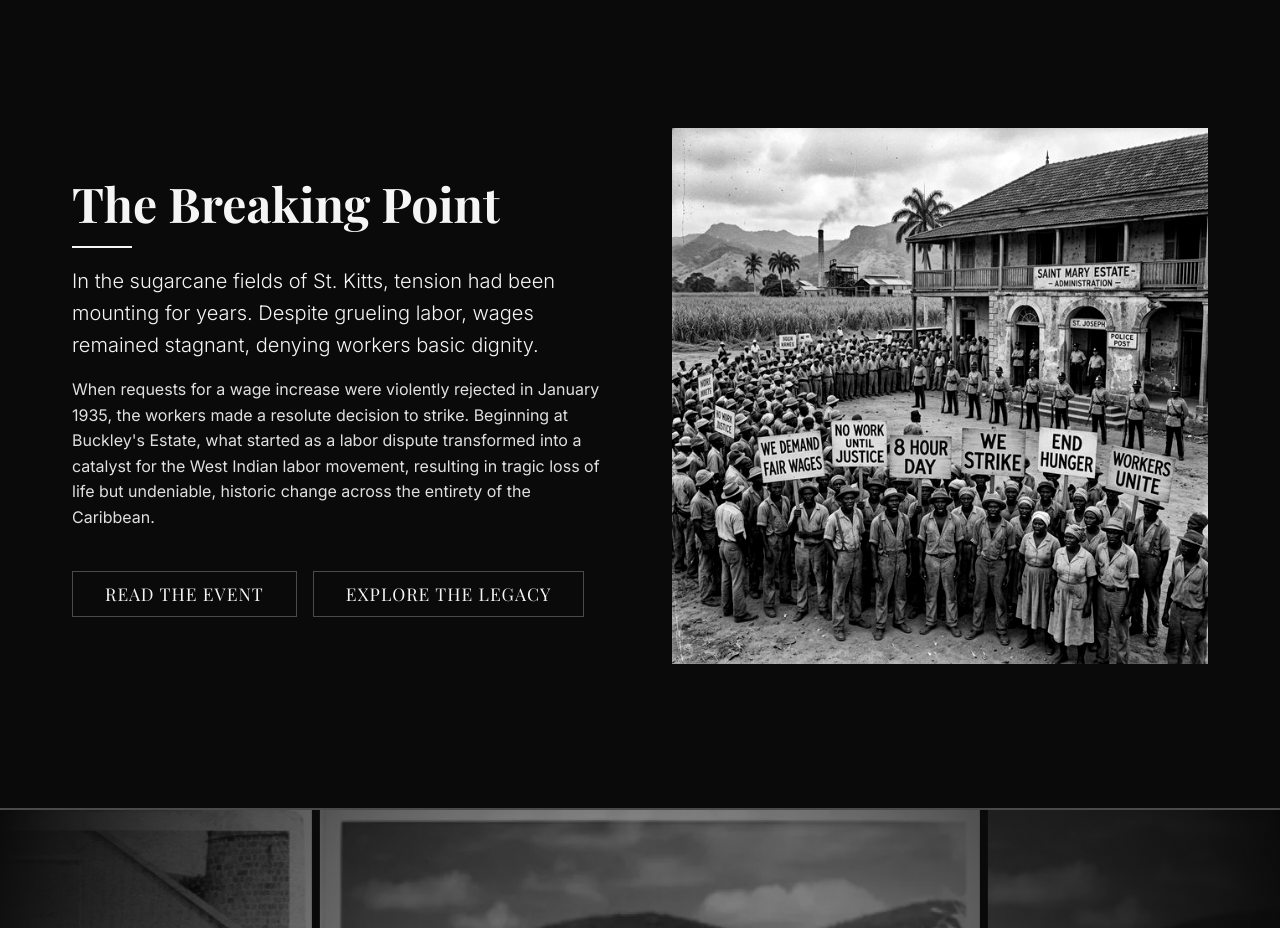
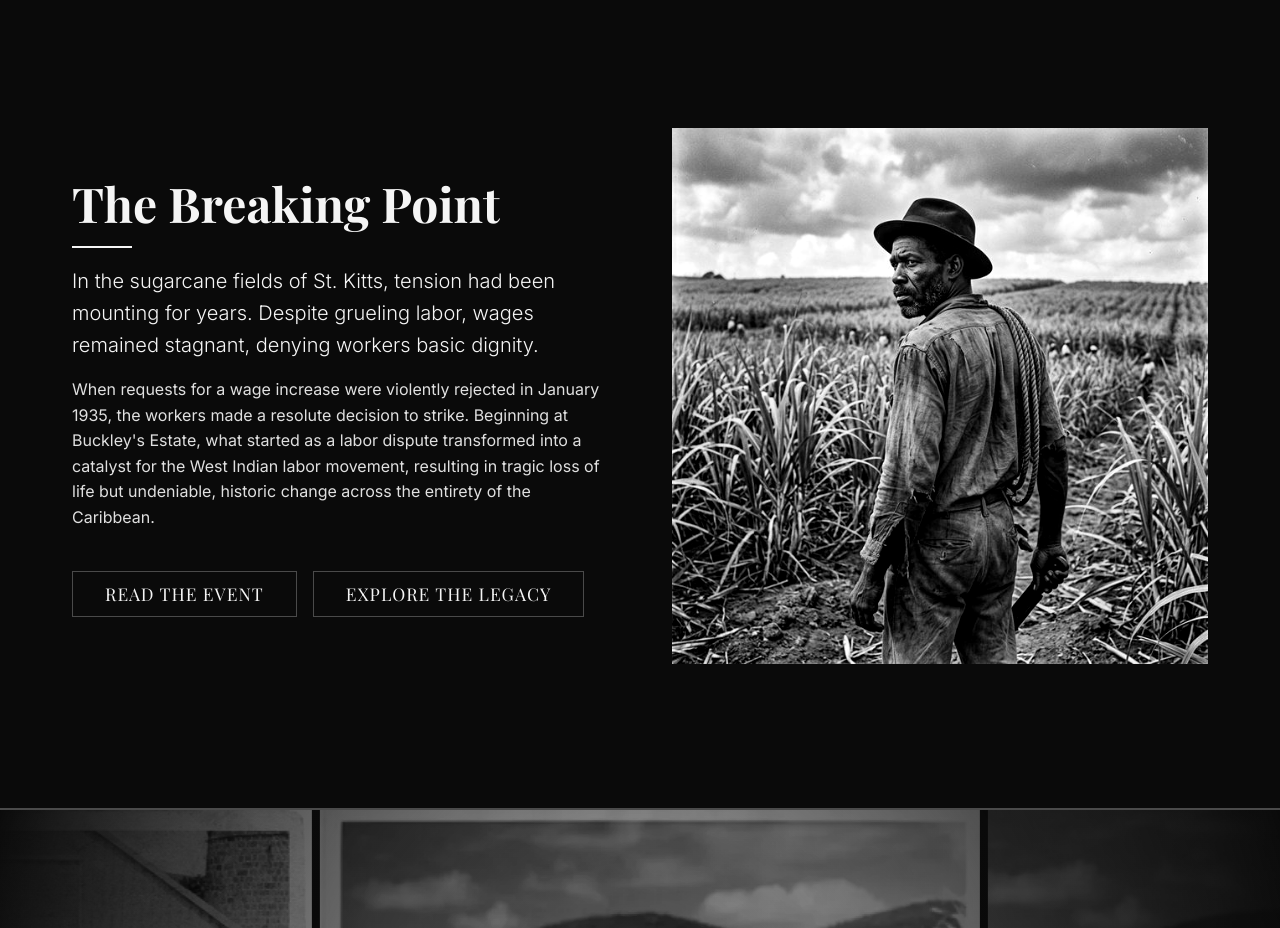
Before and after one commit to gregorybowrin/the-buckleys-uprising, a React (Vite) app: page / in a window 1280 px wide. Shown: the part 800-1728 px from the top of the page. Built offline with nearby package versions, Linux system fonts and the light colour scheme; a web font is replaced by a local one.

Commit message:
feat: replace breaking point image with new worker illustration

```diff
--- a/src/components/home/StorySection.tsx
+++ b/src/components/home/StorySection.tsx
@@ -20,8 +20,8 @@ const StorySection: React.FC = () => {
                     </div>
                 </div>
                 <img
-                    src="/riots.png"
-                    alt="Historical recreation of the 1935 sugar cane workers strike"
+                    src="/worker_looking_left.png"
+                    alt="Historical illustration of a 1935 sugarcane worker looking over his shoulder"
                     className="story-image"
                 />
             </div>
```
Also changed, not shown: public/worker_looking_left.png (added).
